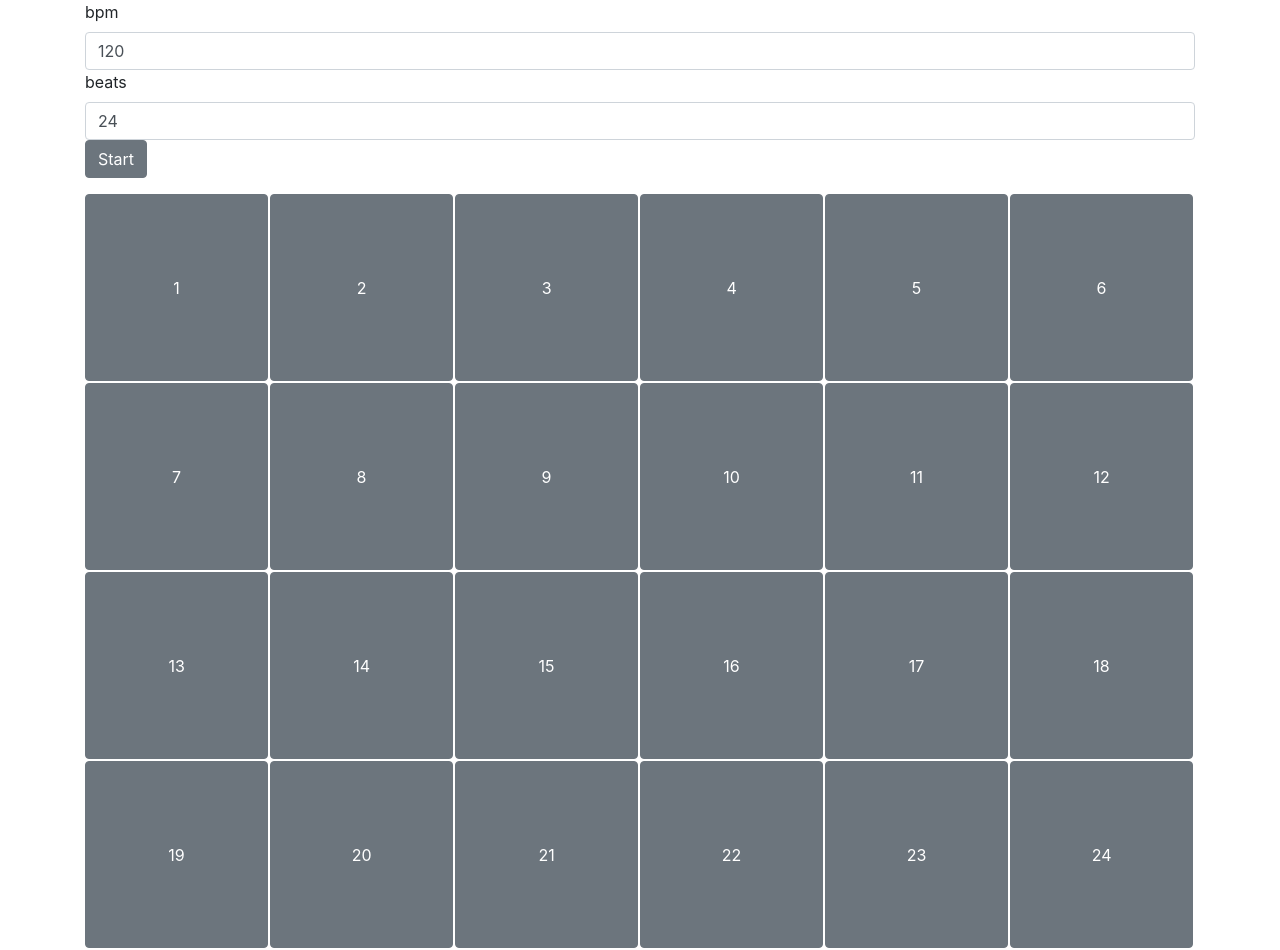
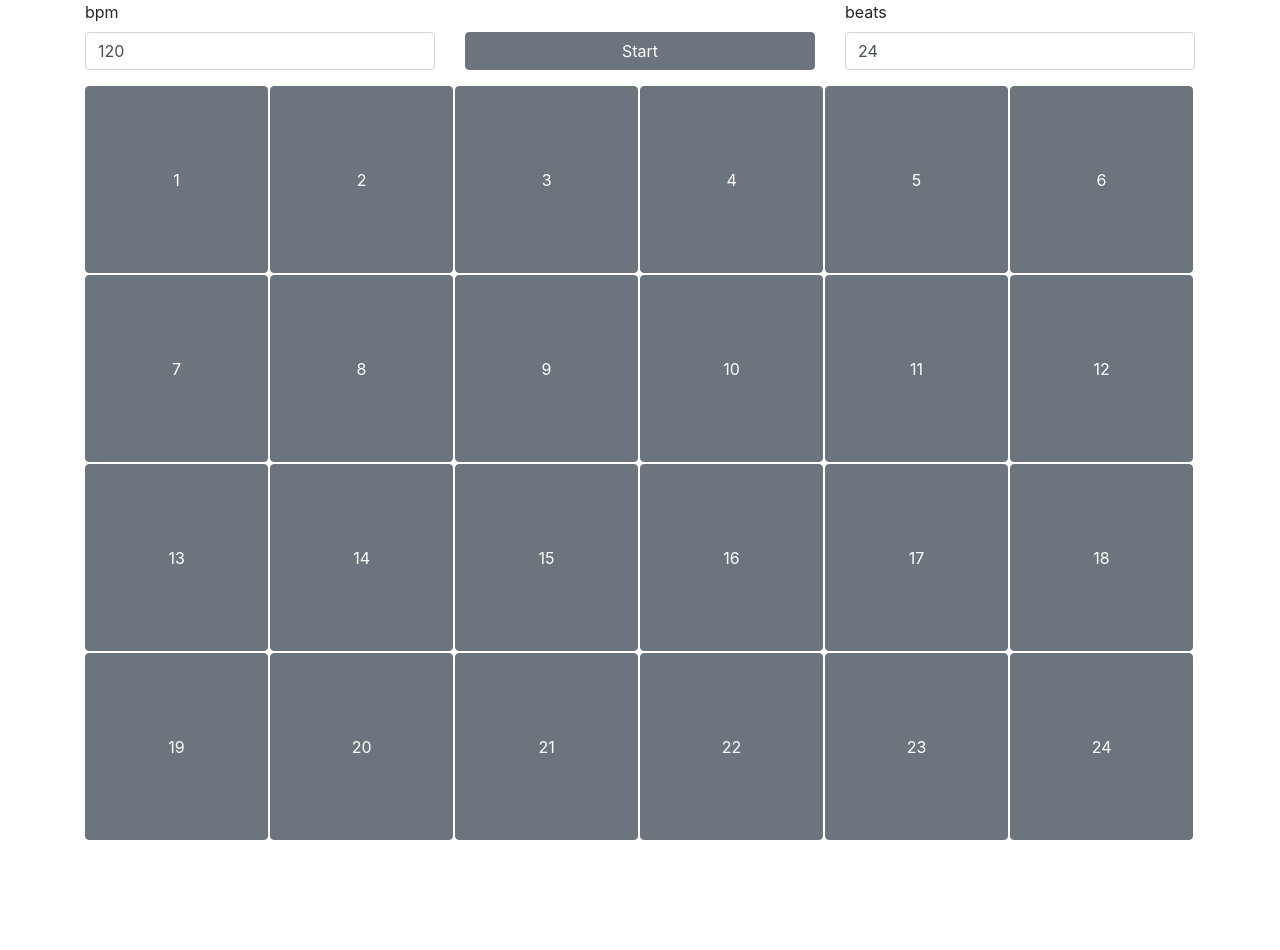
Before and after one commit to dcpete/beats, a React app: page / in a window 1280 px wide. After the commit the page ends 842 px from the top, so only its background shows below. Built offline with nearby package versions, Linux system fonts and the light colour scheme.

Commit message:
Formatted controls to row

```diff
--- a/src/assets/html/index.html
+++ b/src/assets/html/index.html
@@ -3,7 +3,7 @@
   <head>
     <meta http-equiv="content-type" content="text/html; charset=utf-8" />
     <meta name="viewport" content="width=device-width, initial-scale=1">
-    <title>Beats</title>
+    <title>symanome</title>
     <link rel="stylesheet" href="https://use.fontawesome.com/releases/v5.3.1/css/all.css" integrity="sha384-mzrmE5qonljUremFsqc01SB46JvROS7bZs3IO2EmfFsd15uHvIt+Y8vEf7N7fWAU" crossorigin="anonymous">
   </head>
   <body>
--- a/src/components/App.js
+++ b/src/components/App.js
@@ -79,7 +79,8 @@ class App extends Component {
       <div>
         <main>
           <div className="container">
-            <FormGroup>
+            <FormGroup row className="align-items-end">
+              <Col xs='4'>
               <Label for="bpm">bpm</Label>
               <Input
                 name="bpm"
@@ -93,20 +94,10 @@ class App extends Component {
                     : event.preventDefault();
                 }}
                 />
-              <Label for="numberOfBeats">beats</Label>
-              <Input
-                name="numberOfBeats"
-                type="text"
-                value={this.state.numberOfBeats}
-                disabled={this.state.isPlaying}
-                onChange={event => {
-                  const val = parseInt(event.target.value);
-                  !val || Number.isInteger(val)
-                    ? this.setState({ numberOfBeats: event.target.value })
-                    : event.preventDefault();
-                }}
-              />
+              </Col>
+              <Col xs='4'>
                 <Button
+                  block
                   onClick={() => {
                     if (this.state.isPlaying) {
                       this.handleCleanup();
@@ -126,6 +117,22 @@ class App extends Component {
                 >
                   {this.state.isPlaying ? "Stop" : "Start"}
                 </Button>
+              </Col>
+              <Col xs='4'>
+                <Label for="numberOfBeats">beats</Label>
+                <Input
+                  name="numberOfBeats"
+                  type="text"
+                  value={this.state.numberOfBeats}
+                  disabled={this.state.isPlaying}
+                  onChange={event => {
+                    const val = parseInt(event.target.value);
+                    !val || Number.isInteger(val)
+                      ? this.setState({ numberOfBeats: event.target.value })
+                      : event.preventDefault();
+                  }}
+                />
+              </Col>
             </FormGroup>
             <Row className="no-gutters">
               {this.renderBeats(this.state.numberOfBeats)}
```
Lines whose indentation alone changed are shown as unchanged.
